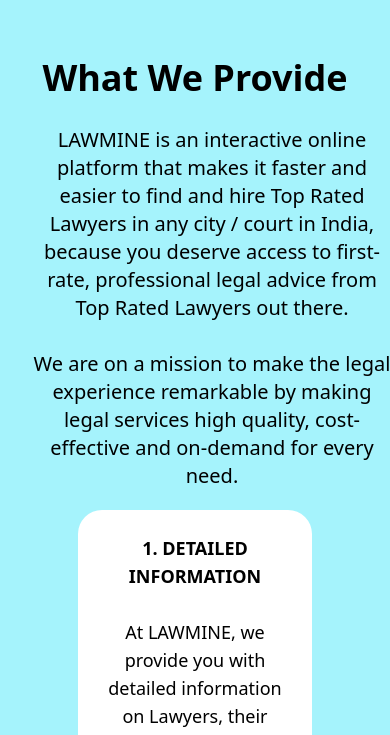
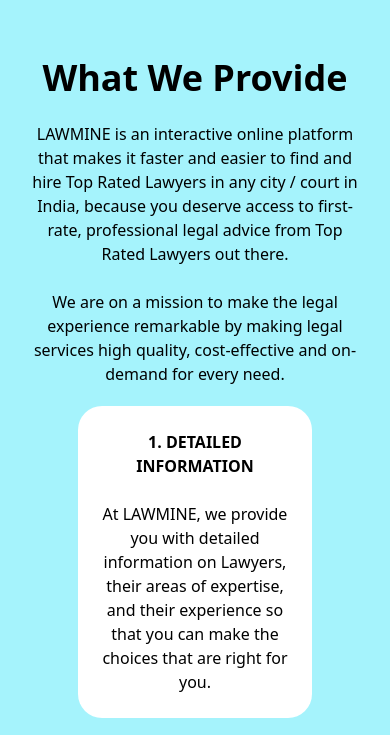
Before and after one commit to 01-aniket-maity/Assignment-3, a plain HTML site: page lawmine.html in a window 390 px wide. Shown: the part 1213-1948 px from the top of the page. Drawn offline with nearby package versions, Linux system fonts and the light colour scheme.

Commit message:
Update lawmine.html

```diff
--- a/lawmine.html
+++ b/lawmine.html
@@ -25,7 +25,7 @@
             <h1 class="text-5xl lg:text-6xl font-serif mt-5 lg:mt-0 ">Find Your Lawyer</h1>
             <p class="px-5 text-lg max-w-sm mx-auto mt-8 md:max-w-md md:mx-auto lg:mx-0 lg:w-3/4 lg:text-xl lg:font-serif">We are here to help you take care of your legality with the best service especially for you.</p>
             <button class="bg-blue-800 text-white px-4 py-4 rounded-xl mt-6 hover:bg-white hover:text-blue-800 hover:underline">GET STARTED</button>
-            <p class="text-xl font-sans mt-6">Trusted by 1000+ companies in India.</p>
+            <p class="text-xl font-sans mt-6 mx-2">Trusted by 1000+ companies in India.</p>
         </div>
         <div class="lg:mr-28 lg:w-1/2 relative flex justify-center ">
             <img src="https://github.com/gias-uddin-swe/Week1-Assignment/blob/main/resources/Hero%20Image.png?raw=true" alt="" width="450px" >
@@ -38,20 +38,20 @@
      </div>
 
     <!-- Body Section -->
-    <div class="bg-cyan-200 lg:flex  lg:pl-24  p-5 ">
-        <div class="text-center pt-10 lg:pb-20 lg:px-3 lg:mt-10 lg:ml-10 text-xl">
+    <div class="bg-cyan-200 lg:flex  lg:pl-24 p-5 ">
+        <div class="text-center pt-10 lg:pb-20 lg:px-3 lg:mt-10 lg:ml-10 lg:text-xl">
             <h1 class="text-4xl font-bold ">What We Provide</h1>
             <br>
-            <p class="mx-auto w-96 px-2">
+            <p class="mx-auto sm:w-96 px-2">
                 LAWMINE is an interactive online platform that makes it faster and easier to find and hire Top Rated Lawyers in any city / court in India, because you deserve access to first-rate, professional legal advice from Top Rated Lawyers out there.
             </p>
             <br>
-            <p class="mx-auto w-96 px-2">
+            <p class="mx-auto sm:w-96 px-2">
                 We are on a mission to make the legal experience remarkable by making legal services high quality, cost-effective and on-demand for every need.
             </p>
         </div>
         <div class="lg:grid lg:grid-cols-2 lg:gap-6 lg:p-8 lg:mx-10 lg:my-5  mb-10 lg:w-2/3">
-            <div class="bg-white text-center rounded-3xl p-6 mx-auto  mt-5 w-2/3 lg:mt-0 lg:w-full text-lg">
+            <div class="bg-white text-center rounded-3xl p-6 mx-auto  mt-5 w-2/3 lg:mt-0 lg:w-full lg:text-lg">
                 <b>1. DETAILED INFORMATION</b>
                 <br><br>
                 At LAWMINE, we provide you with detailed information on Lawyers, their areas of expertise, and their experience so that you can make the choices that are right for you.
```
